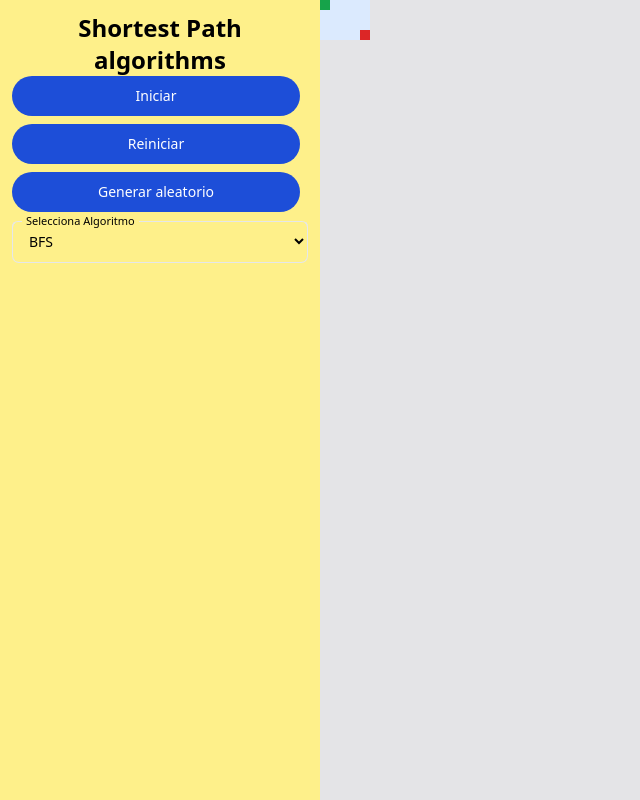
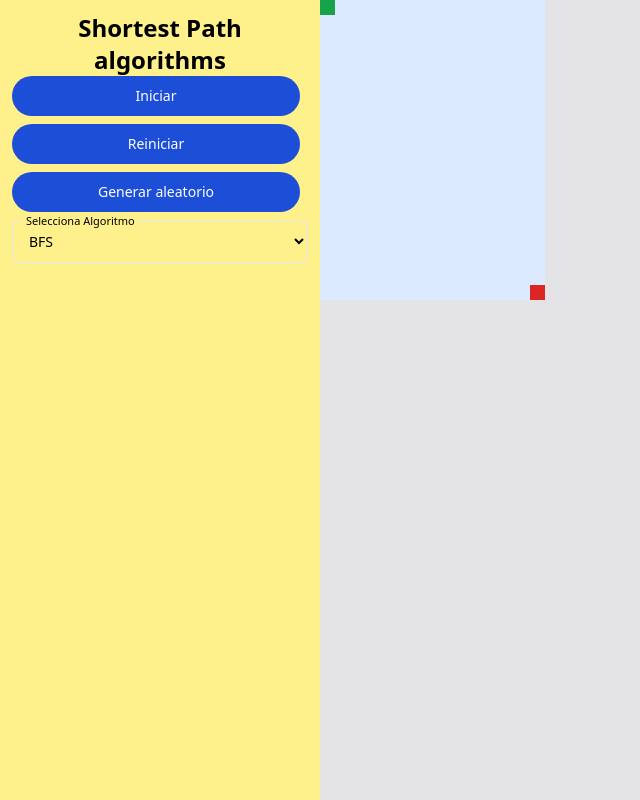
Before and after one commit to ZzzandyzzZ/shortest-path, a React (Vite) app: page / in a window 1280 px wide. Shown: the whole page, without its empty margins (0-640 px from the left). Built offline with nearby package versions, Linux system fonts and the light colour scheme.

Commit message:
handle max table size

```diff
--- a/src/components/grid-cell.tsx
+++ b/src/components/grid-cell.tsx
@@ -30,7 +30,7 @@ export const GridCell = memo(({ i, j, isCurrNode, isMousePressed, node: { partOf
   }
 
   return <td key={`${i}-${j}`} onClick={() => { blockNode({ i, j }) }} onMouseEnter={handleMouseEnter}
-    className={`${getBgColor()}  border-blue-950 aspect-square h-[10px] w-[10px] text-xs`}>
+    className={`${getBgColor()}  border-blue-950 aspect-square h-[15px] min-w-[15px] text-xs`}>
     {/* {gridItems[i][j].distance} */}
     {/* {i}-{j} */}
   </td>
--- a/src/components/grid.tsx
+++ b/src/components/grid.tsx
@@ -8,6 +8,7 @@ export const Grid = () => {
   const setIsMousePressed = useStore((state) => state.setIsMousePressed)
 
   return (
+    <div className='overflow-auto'>
       <table
         onMouseLeave={() => { setIsMousePressed(false) }}
         onMouseDown={() => { setIsMousePressed(true) }}
@@ -20,5 +21,6 @@ export const Grid = () => {
           )}
         </tbody>
       </table>
+    </div>
   )
 }
--- a/src/store/store.ts
+++ b/src/store/store.ts
@@ -28,10 +28,10 @@ interface Store {
   setIsRunning: (isRunning: boolean) => void
 }
 
-// const gridRows = 65
-// const gridColumns = 100
-const gridRows = 4
-const gridColumns = 5
+const gridRows = 20
+const gridColumns = 15
+// const gridColumns = 66  // Max
+// const gridRows = 42
 const initalNode = {
   visited: false,
   partOfSolution: false,
```
Lines whose indentation alone changed are shown as unchanged.
